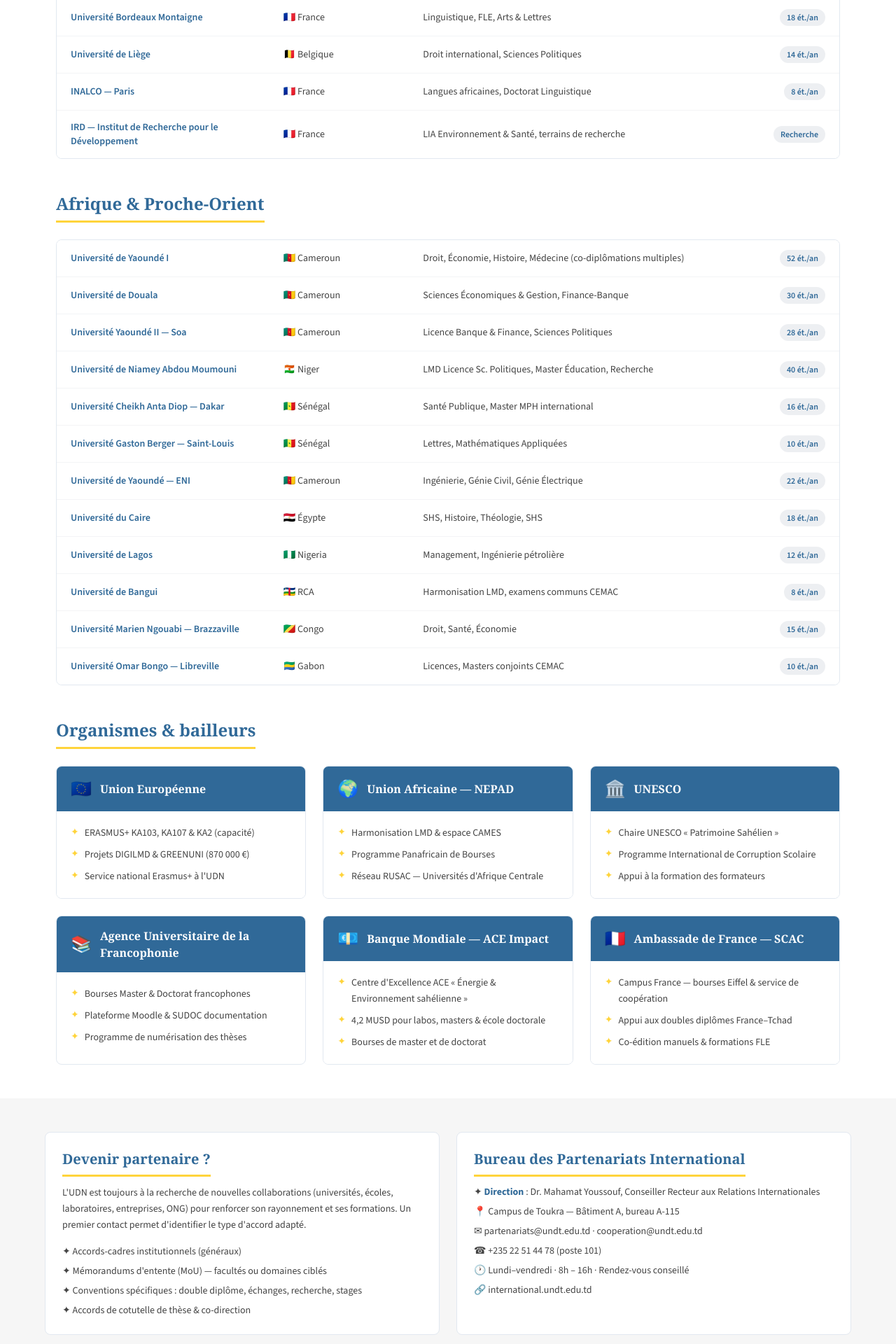
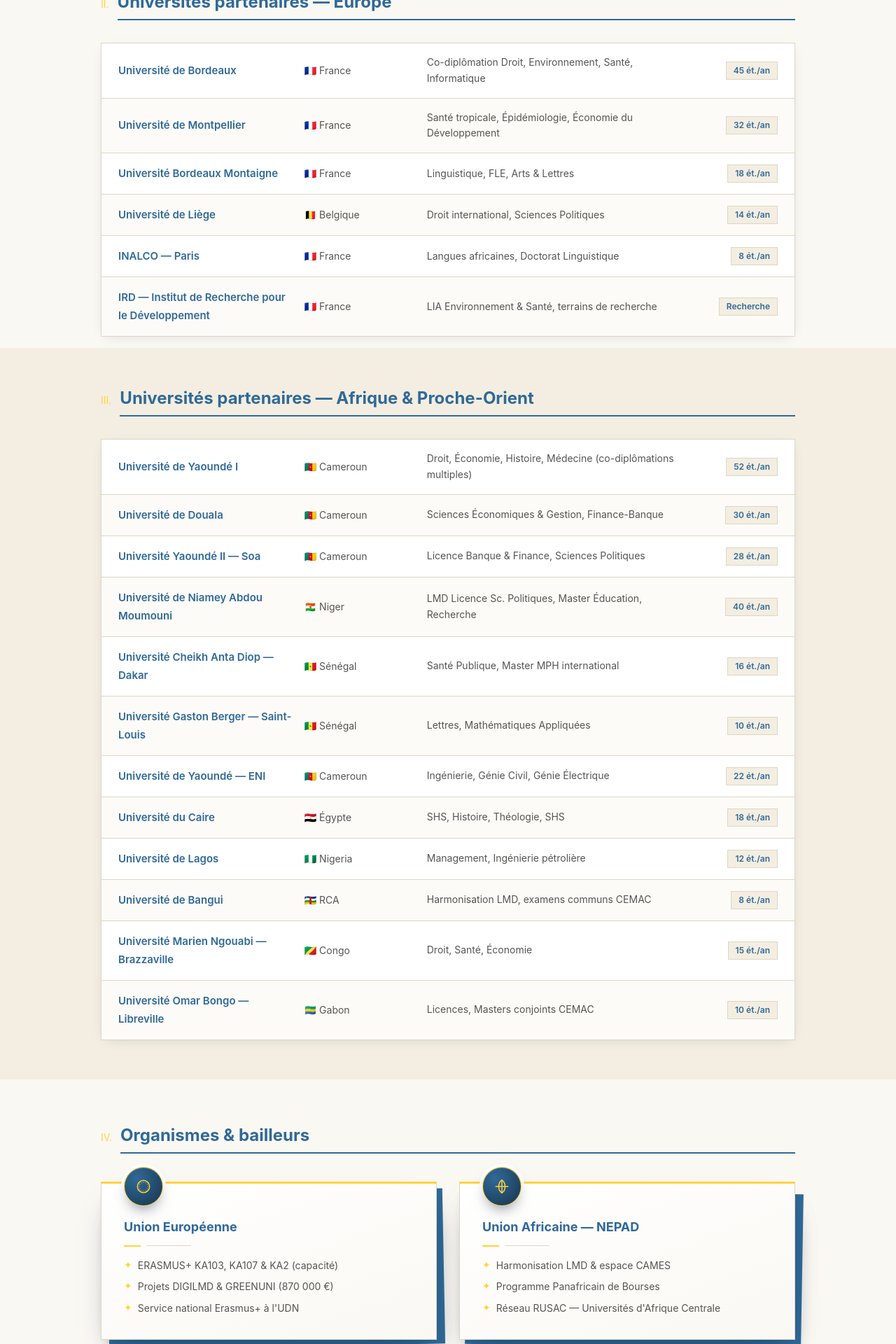
Before and after one commit to Barya696/universite-ndjamena-official-web, a React (Vite) app in the folder frontend/: page /universite/international/partenariats in a window 1280 px wide. Shown: the part 680-2600 px from the top of the page at 70% size. Built offline with nearby package versions, Linux system fonts and the light colour scheme.

Commit message:
Partenariats\

```diff
--- a/frontend/src/app/Components/Universites/International/Partenariats.tsx
+++ b/frontend/src/app/Components/Universites/International/Partenariats.tsx
@@ -1,7 +1,23 @@
 import { BRAND } from "../../Utils/brand";
 
 const NAVY = BRAND.navy;
+const NAVY_DEEP = BRAND.navyDeep;
 const GOLD = BRAND.gold;
+const PARCHMENT = "#FAF8F3";
+const PARCHMENT_ALT = "#F3EEE1";
+const LINE = "#DDD6C4";
+const INK = "#2B2B2B";
+const INK_SOFT = "#565553";
+const SHADOW = "0 4px 18px -8px rgba(20,30,55,0.18)";
+// Matches the sans-serif used in the site footer / HistoireMission page.
+const FONT = "'Inter', ui-sans-serif, system-ui, -apple-system, sans-serif";
+
+const STATS = [
+  { k: "Universités partenaires", v: "30+" },
+  { k: "Organismes bailleurs", v: "12" },
+  { k: "Pays concernés", v: "18" },
+  { k: "Accords de mobilité actifs", v: "65" },
+];
 
 const UNIVERSITES_EUROPE = [
   { nom: "Université de Bordeaux", pays: "🇫🇷 France", domaine: "Co-diplômation Droit, Environnement, Santé, Informatique", echanges: 45 },
@@ -30,7 +46,7 @@
 const ORGANISMES = [
   {
     titre: "Union Européenne",
-    icone: "🇪🇺",
+    icon: "ue" as const,
     detail: [
       "ERASMUS+ KA103, KA107 & KA2 (capacité)",
       "Projets DIGILMD & GREENUNI (870 000 €)",
@@ -39,7 +55,7 @@
   },
   {
     titre: "Union Africaine — NEPAD",
-    icone: "🌍",
+    icon: "ua" as const,
     detail: [
       "Harmonisation LMD & espace CAMES",
       "Programme Panafricain de Bourses",
@@ -48,7 +64,7 @@
   },
   {
     titre: "UNESCO",
-    icone: "🏛️",
+    icon: "unesco" as const,
     detail: [
       "Chaire UNESCO « Patrimoine Sahélien »",
       "Programme International de Corruption Scolaire",
@@ -57,7 +73,7 @@
   },
   {
     titre: "Agence Universitaire de la Francophonie",
-    icone: "📚",
+    icon: "auf" as const,
     detail: [
       "Bourses Master & Doctorat francophones",
       "Plateforme Moodle & SUDOC documentation",
@@ -66,7 +82,7 @@
   },
   {
     titre: "Banque Mondiale — ACE Impact",
-    icone: "💶",
+    icon: "bm" as const,
     detail: [
       "Centre d'Excellence ACE « Énergie & Environnement sahélienne »",
       "4,2 MUSD pour labos, masters & école doctorale",
@@ -75,7 +91,7 @@
   },
   {
     titre: "Ambassade de France — SCAC",
-    icone: "🇫🇷",
+    icon: "france" as const,
     detail: [
       "Campus France — bourses Eiffel & service de coopération",
       "Appui aux doubles diplômes France–Tchad",
@@ -84,13 +100,125 @@
   },
 ];
 
+// Gold-stroke medallion icon, matching MissionIcon's language from HistoireMission.
+function OrgIcon({ kind }: { kind: "ue" | "ua" | "unesco" | "auf" | "bm" | "france" }) {
+  return (
+    <span
+      className="inline-flex items-center justify-center shrink-0"
+      style={{
+        width: 56,
+        height: 56,
+        borderRadius: "9999px",
+        background: `radial-gradient(circle at 32% 28%, ${NAVY} 0%, ${NAVY_DEEP} 75%)`,
+        border: `1px solid ${GOLD}`,
+        boxShadow: `0 10px 20px -8px rgba(10,20,40,0.55), inset 0 1px 1px rgba(255,255,255,0.18), 0 0 0 4px #ffffff`,
+      }}
+    >
+      <svg width="26" height="26" viewBox="0 0 24 24" fill="none" stroke={GOLD} strokeWidth="1.4" strokeLinecap="round" strokeLinejoin="round">
+        {kind === "ue" && (
+          <>
+            <circle cx="12" cy="12" r="8" />
+            {Array.from({ length: 12 }).map((_, i) => {
+              const a = (i / 12) * 2 * Math.PI - Math.PI / 2;
+              const x = 12 + 5.6 * Math.cos(a);
+              const y = 12 + 5.6 * Math.sin(a);
+              return <circle key={i} cx={x} cy={y} r="0.55" fill={GOLD} stroke="none" />;
+            })}
+          </>
+        )}
+        {kind === "ua" && (
+          <>
+            <path d="M12 3.5c2.6 1.7 4.2 4.7 4.2 8.5s-1.6 6.8-4.2 8.5c-2.6-1.7-4.2-4.7-4.2-8.5S9.4 5.2 12 3.5Z" />
+            <path d="M4 12h16" />
+            <path d="M12 3.5v17" />
+          </>
+        )}
+        {kind === "unesco" && (
+          <>
+            <path d="M5 19V8l7-4.5L19 8v11" />
+            <path d="M5 19h14" />
+            <path d="M8 19v-7" />
+            <path d="M12 19v-7" />
+            <path d="M16 19v-7" />
+          </>
+        )}
+        {kind === "auf" && (
+          <>
+            <path d="M4 5.5c2.4-1 5.2-1 7.5.6v12.4c-2.3-1.6-5.1-1.6-7.5-.6Z" />
+            <path d="M20 5.5c-2.4-1-5.2-1-7.5.6v12.4c2.3-1.6 5.1-1.6 7.5-.6Z" />
+          </>
+        )}
+        {kind === "bm" && (
+          <>
+            <path d="M4 9.5 12 4l8 5.5" />
+            <path d="M5.5 9.5v9" />
+            <path d="M9.5 9.5v9" />
+            <path d="M14.5 9.5v9" />
+            <path d="M18.5 9.5v9" />
+            <path d="M4 18.5h16" />
+          </>
+        )}
+        {kind === "france" && (
+          <>
+            <path d="M6 21V5l1.5-1.5L9 5v16" />
+            <path d="M6 6h11l-2 2.3L17 10.5H6" />
+          </>
+        )}
+      </svg>
+    </span>
+  );
+}
+
+function SectionHeading({ roman, title }: { roman: string; title: string }) {
+  return (
+    <div className="flex items-baseline gap-3 mb-8">
+      <span className="text-sm" style={{ color: GOLD, fontFamily: FONT }}>
+        {roman}
+      </span>
+      <h2 className="text-2xl font-bold pb-2 flex-1" style={{ color: NAVY, fontFamily: FONT, borderBottom: `2px solid ${NAVY}` }}>
+        {title}
+      </h2>
+    </div>
+  );
+}
+
+function UniversitesTable({ data }: { data: typeof UNIVERSITES_EUROPE }) {
+  return (
+    <div className="bg-white" style={{ boxShadow: SHADOW, border: `1px solid ${LINE}` }}>
+      {data.map((u, i) => (
+        <div
+          key={u.nom}
+          className="grid md:grid-cols-[1.4fr_0.9fr_2fr_0.7fr] gap-3 px-6 py-4 items-center"
+          style={{
+            borderBottom: i !== data.length - 1 ? `1px solid ${LINE}` : "none",
+            background: i % 2 === 0 ? "transparent" : "rgba(198,161,91,0.045)",
+          }}
+        >
+          <div className="font-semibold text-[15px]" style={{ color: NAVY, fontFamily: FONT }}>{u.nom}</div>
+          <div className="text-sm" style={{ color: INK_SOFT, fontFamily: FONT }}>{u.pays}</div>
+          <div className="text-sm leading-relaxed" style={{ color: INK_SOFT, fontFamily: FONT }}>{u.domaine}</div>
+          <div className="inline-flex items-center justify-start md:justify-end">
+            <span
+              className="px-2.5 py-1 text-xs font-semibold"
+              style={{ background: PARCHMENT_ALT, color: NAVY, border: `1px solid ${LINE}`, fontFamily: FONT }}
+            >
+              {u.echanges === "—" ? "Recherche" : `${u.echanges} ét./an`}
+            </span>
+          </div>
+        </div>
+      ))}
+    </div>
+  );
+}
+
 export default function Partenariats() {
   return (
-    <div className="bg-white min-h-screen">
+    <div style={{ background: PARCHMENT }} className="min-h-screen">
+      {/* EN-TÊTE */}
       <section
         className="py-16 px-4 md:px-[50px]"
         style={{
-          background: `linear-gradient(180deg, ${BRAND.navyDeep} 0%, ${NAVY} 100%)`,
+          background: `linear-gradient(180deg, ${NAVY_DEEP} 0%, ${NAVY} 100%)`,
         }}
       >
         <div className="max-w-6xl mx-auto">
@@ -112,21 +240,25 @@
         </div>
       </section>
 
-      <section className="max-w-6xl mx-auto px-4 py-8">
-        <div className="grid md:grid-cols-4 gap-4 text-sm">
-          {[
-            { k: "Universités partenaires", v: "30+" },
-            { k: "Organismes bailleurs", v: "12" },
-            { k: "Pays concernés", v: "18" },
-            { k: "Accords de mobilité actifs", v: "65" },
-          ].map((s) => (
+      {/* I. VUE D'ENSEMBLE */}
+      <section className="max-w-5xl mx-auto px-4 pt-14 pb-4">
+        <SectionHeading roman="I." title="Vue d'ensemble" />
+        <div className="grid sm:grid-cols-2 md:grid-cols-4 gap-6 pt-2">
+          {STATS.map((s) => (
             <div
               key={s.k}
-              className="p-4 rounded-lg border text-center"
-              style={{ background: "#f8fafc", borderTop: `3px solid ${GOLD}`, borderColor: "#e2e8f0" }}
+              className="bg-white p-6 text-center"
+              style={{
+                boxShadow: SHADOW,
+                border: `1px solid ${LINE}`,
+                borderTop: `3px solid ${GOLD}`,
+                backgroundImage: `linear-gradient(160deg, #ffffff 0%, ${PARCHMENT} 100%)`,
+              }}
             >
-              <p className="text-xs uppercase tracking-wider text-[#646464] mb-1">{s.k}</p>
-              <p className="text-xl font-bold" style={{ color: NAVY, fontFamily: "Georgia, serif" }}>
+              <p className="text-xs uppercase tracking-wider mb-2" style={{ color: INK_SOFT, fontFamily: FONT }}>
+                {s.k}
+              </p>
+              <p className="text-2xl font-bold" style={{ color: NAVY, fontFamily: FONT }}>
                 {s.v}
               </p>
             </div>
@@ -134,146 +266,146 @@
         </div>
       </section>
 
-      <section className="max-w-6xl mx-auto px-4 pb-12">
-        <h2
-          className="text-2xl font-bold mb-6 pb-2 inline-block"
-          style={{ color: NAVY, fontFamily: "Georgia, serif", borderBottom: `3px solid ${GOLD}` }}
-        >
-          Europe
-        </h2>
-        <article className="rounded-lg border overflow-hidden" style={{ borderColor: "#e2e8f0" }}>
-          <div className="bg-white divide-y divide-gray-100">
-            {UNIVERSITES_EUROPE.map((u) => (
-              <div
-                key={u.nom}
-                className="grid md:grid-cols-[1.4fr_0.9fr_2fr_0.7fr] gap-3 px-5 py-3.5 text-sm items-center"
-              >
-                <div className="font-semibold" style={{ color: NAVY }}>{u.nom}</div>
-                <div className="text-[#444]">{u.pays}</div>
-                <div className="text-[#444]">{u.domaine}</div>
-                <div className="inline-flex items-center justify-start md:justify-end">
-                  <span
-                    className="px-2.5 py-1 rounded-full text-xs font-semibold"
-                    style={{ background: "rgba(26,58,92,0.08)", color: NAVY }}
-                  >
-                    {u.echanges === "—" ? "Recherche" : `${u.echanges} ét./an`}
-                  </span>
-                </div>
-              </div>
-            ))}
-          </div>
-        </article>
+      {/* II. EUROPE */}
+      <section className="max-w-5xl mx-auto px-4 pt-8 pb-4">
+        <SectionHeading roman="II." title="Universités partenaires — Europe" />
+        <UniversitesTable data={UNIVERSITES_EUROPE} />
       </section>
 
-      <section className="max-w-6xl mx-auto px-4 pb-12">
-        <h2
-          className="text-2xl font-bold mb-6 pb-2 inline-block"
-          style={{ color: NAVY, fontFamily: "Georgia, serif", borderBottom: `3px solid ${GOLD}` }}
-        >
-          Afrique & Proche-Orient
-        </h2>
-        <article className="rounded-lg border overflow-hidden" style={{ borderColor: "#e2e8f0" }}>
-          <div className="bg-white divide-y divide-gray-100">
-            {UNIVERSITES_AFRIQUE.map((u) => (
-              <div
-                key={u.nom}
-                className="grid md:grid-cols-[1.4fr_0.9fr_2fr_0.7fr] gap-3 px-5 py-3.5 text-sm items-center"
-              >
-                <div className="font-semibold" style={{ color: NAVY }}>{u.nom}</div>
-                <div className="text-[#444]">{u.pays}</div>
-                <div className="text-[#444]">{u.domaine}</div>
-                <div className="inline-flex items-center justify-start md:justify-end">
-                  <span
-                    className="px-2.5 py-1 rounded-full text-xs font-semibold"
-                    style={{ background: "rgba(26,58,92,0.08)", color: NAVY }}
-                  >
-                    {u.echanges} ét./an
-                  </span>
-                </div>
-              </div>
-            ))}
-          </div>
-        </article>
+      {/* III. AFRIQUE & PROCHE-ORIENT */}
+      <section className="py-14" style={{ background: PARCHMENT_ALT }}>
+        <div className="max-w-5xl mx-auto px-4">
+          <SectionHeading roman="III." title="Universités partenaires — Afrique & Proche-Orient" />
+          <UniversitesTable data={UNIVERSITES_AFRIQUE} />
+        </div>
       </section>
 
-      <section className="max-w-6xl mx-auto px-4 pb-12">
-        <h2
-          className="text-2xl font-bold mb-6 pb-2 inline-block"
-          style={{ color: NAVY, fontFamily: "Georgia, serif", borderBottom: `3px solid ${GOLD}` }}
-        >
-          Organismes & bailleurs
-        </h2>
-        <div className="grid md:grid-cols-2 lg:grid-cols-3 gap-6">
-          {ORGANISMES.map((o) => (
-            <article
-              key={o.titre}
-              className="rounded-lg border overflow-hidden"
-              style={{ borderColor: "#e2e8f0" }}
-            >
-              <div className="px-5 py-4 flex items-center gap-3" style={{ background: NAVY }}>
-                <span className="text-2xl">{o.icone}</span>
-                <h3 className="font-bold text-white text-base" style={{ fontFamily: "Georgia, serif" }}>
+      {/* IV. ORGANISMES & BAILLEURS — "sheet peeking behind" cards */}
+      <section className="max-w-5xl mx-auto px-4 py-16">
+        <SectionHeading roman="IV." title="Organismes & bailleurs" />
+        <div className="grid md:grid-cols-2 gap-8 pt-2">
+          {ORGANISMES.map((o, i) => (
+            <div key={o.titre} className="relative">
+              <div
+                aria-hidden
+                className="absolute"
+                style={{
+                  top: 14,
+                  left: 10,
+                  right: -10,
+                  bottom: -10,
+                  background: NAVY,
+                  transform: i % 2 === 0 ? "rotate(-1.1deg)" : "rotate(1deg)",
+                  boxShadow: "0 18px 34px -20px rgba(10,20,40,0.55)",
+                }}
+              />
+              <div
+                className="relative bg-white p-8 pt-12"
+                style={{
+                  boxShadow: "0 24px 46px -22px rgba(20,30,55,0.4), 0 8px 16px -10px rgba(20,30,55,0.22)",
+                  border: `1px solid ${LINE}`,
+                  borderTop: `3px solid ${GOLD}`,
+                  backgroundImage: `linear-gradient(160deg, #ffffff 0%, ${PARCHMENT} 100%)`,
+                }}
+              >
+                <div className="absolute -top-6 left-8">
+                  <OrgIcon kind={o.icon} />
+                </div>
+                <h3 className="text-lg font-bold mb-3" style={{ color: NAVY, fontFamily: FONT }}>
                   {o.titre}
                 </h3>
-              </div>
-              <div className="p-5 bg-white">
-                <ul className="space-y-2 text-sm text-[#444]">
+                <div className="flex items-center gap-2 mb-4" style={{ maxWidth: 96 }}>
+                  <div style={{ width: 24, height: 2, background: GOLD }} />
+                  <div style={{ flex: 1, height: 1, background: LINE }} />
+                </div>
+                <ul className="space-y-2 text-sm" style={{ fontFamily: FONT }}>
                   {o.detail.map((d) => (
                     <li key={d} className="flex gap-2">
-                      <span style={{ color: GOLD }}>✦</span>
-                      <span className="leading-relaxed">{d}</span>
+                      <span className="shrink-0" style={{ color: GOLD }}>✦</span>
+                      <span className="leading-relaxed" style={{ color: INK_SOFT }}>{d}</span>
                     </li>
                   ))}
                 </ul>
               </div>
-            </article>
+            </div>
           ))}
         </div>
       </section>
 
-      <section style={{ background: "#f6f6f6" }} className="py-12 px-4">
-        <div className="max-w-6xl mx-auto grid md:grid-cols-2 gap-6">
-          <div
-            className="rounded-lg border p-6"
-            style={{ background: "#fff", borderColor: "#e2e8f0" }}
-          >
-            <h3
-              className="text-xl font-bold mb-3 pb-2 inline-block"
-              style={{ color: NAVY, fontFamily: "Georgia, serif", borderBottom: `3px solid ${GOLD}` }}
+      {/* V. DEVENIR PARTENAIRE & CONTACT */}
+      <section className="py-14" style={{ background: PARCHMENT_ALT }}>
+        <div className="max-w-5xl mx-auto px-4">
+          <SectionHeading roman="V." title="Devenir partenaire" />
+          <div className="grid md:grid-cols-2 gap-8">
+            <div
+              className="bg-white p-8"
+              style={{
+                boxShadow: SHADOW,
+                border: `1px solid ${LINE}`,
+                borderTop: `3px solid ${GOLD}`,
+                backgroundImage: `linear-gradient(160deg, #ffffff 0%, ${PARCHMENT} 100%)`,
+              }}
             >
-              Devenir partenaire ?
-            </h3>
-            <p className="text-sm text-[#444] mb-4 leading-relaxed">
-              L'UDN est toujours à la recherche de nouvelles collaborations
-              (universités, écoles, laboratoires, entreprises, ONG) pour renforcer
-              son rayonnement et ses formations. Un premier contact permet
-              d'identifier le type d'accord adapté.
-            </p>
-            <ul className="space-y-2 text-sm text-[#444]">
-              <li>✦ Accords-cadres institutionnels (généraux)</li>
-              <li>✦ Mémorandums d'entente (MoU) — facultés ou domaines ciblés</li>
-              <li>✦ Conventions spécifiques : double diplôme, échanges, recherche, stages</li>
-              <li>✦ Accords de cotutelle de thèse & co-direction</li>
-            </ul>
-          </div>
-          <div
-            className="rounded-lg border p-6"
-            style={{ background: "#fff", borderColor: "#e2e8f0" }}
-          >
-            <h3
-              className="text-xl font-bold mb-3 pb-2 inline-block"
-              style={{ color: NAVY, fontFamily: "Georgia, serif", borderBottom: `3px solid ${GOLD}` }}
+              <h3 className="text-lg font-bold mb-3" style={{ color: NAVY, fontFamily: FONT }}>
+                Devenir partenaire ?
+              </h3>
+              <div className="flex items-center gap-2 mb-4" style={{ maxWidth: 96 }}>
+                <div style={{ width: 24, height: 2, background: GOLD }} />
+                <div style={{ flex: 1, height: 1, background: LINE }} />
+              </div>
+              <p className="text-sm leading-relaxed mb-4" style={{ color: INK_SOFT, fontFamily: FONT }}>
+                L'UDN est toujours à la recherche de nouvelles collaborations
+                (universités, écoles, laboratoires, entreprises, ONG) pour renforcer
+                son rayonnement et ses formations. Un premier contact permet
+                d'identifier le type d'accord adapté.
+              </p>
+              <ul className="space-y-2 text-sm" style={{ fontFamily: FONT }}>
+                {[
+                  "Accords-cadres institutionnels (généraux)",
+                  "Mémorandums d'entente (MoU) — facultés ou domaines ciblés",
+                  "Conventions spécifiques : double diplôme, échanges, recherche, stages",
+                  "Accords de cotutelle de thèse & co-direction",
+                ].map((line) => (
+                  <li key={line} className="flex gap-2">
+                    <span className="shrink-0" style={{ color: GOLD }}>✦</span>
+                    <span className="leading-relaxed" style={{ color: INK_SOFT }}>{line}</span>
+                  </li>
+                ))}
+              </ul>
+            </div>
+
+            <div
+              className="bg-white p-8"
+              style={{
+                boxShadow: SHADOW,
+                border: `1px solid ${LINE}`,
+                borderTop: `3px solid ${GOLD}`,
+                backgroundImage: `linear-gradient(160deg, #ffffff 0%, ${PARCHMENT} 100%)`,
+              }}
             >
-              Bureau des Partenariats International
-            </h3>
-            <ul className="space-y-2 text-sm text-[#444]">
-              <li>✦ <strong style={{color: NAVY}}>Direction</strong> : Dr. Mahamat Youssouf, Conseiller Recteur aux Relations Internationales</li>
-              <li>📍 Campus de Toukra — Bâtiment A, bureau A-115</li>
-              <li>✉ partenariats@undt.edu.td · cooperation@undt.edu.td</li>
-              <li>☎ +235 22 51 44 78 (poste 101)</li>
-              <li>🕐 Lundi–vendredi · 8h – 16h · Rendez-vous conseillé</li>
-              <li>🔗 international.undt.edu.td</li>
-            </ul>
+              <h3 className="text-lg font-bold mb-3" style={{ color: NAVY, fontFamily: FONT }}>
+                Bureau des Partenariats International
+              </h3>
+              <div className="flex items-center gap-2 mb-4" style={{ maxWidth: 96 }}>
+                <div style={{ width: 24, height: 2, background: GOLD }} />
+                <div style={{ flex: 1, height: 1, background: LINE }} />
+              </div>
+              <ul className="space-y-2 text-sm" style={{ fontFamily: FONT }}>
+                {[
+                  "Direction : Dr. Mahamat Youssouf, Conseiller Recteur aux Relations Internationales",
+                  "Campus de Toukra — Bâtiment A, bureau A-115",
+                  "partenariats@undt.edu.td · cooperation@undt.edu.td",
+                  "+235 22 51 44 78 (poste 101)",
+                  "Lundi–vendredi · 8h – 16h · Rendez-vous conseillé",
+                  "international.undt.edu.td",
+                ].map((line) => (
+                  <li key={line} className="flex gap-2">
+                    <span className="shrink-0" style={{ color: GOLD }}>✦</span>
+                    <span className="leading-relaxed" style={{ color: INK_SOFT }}>{line}</span>
+                  </li>
+                ))}
+              </ul>
+            </div>
           </div>
         </div>
       </section>
```
